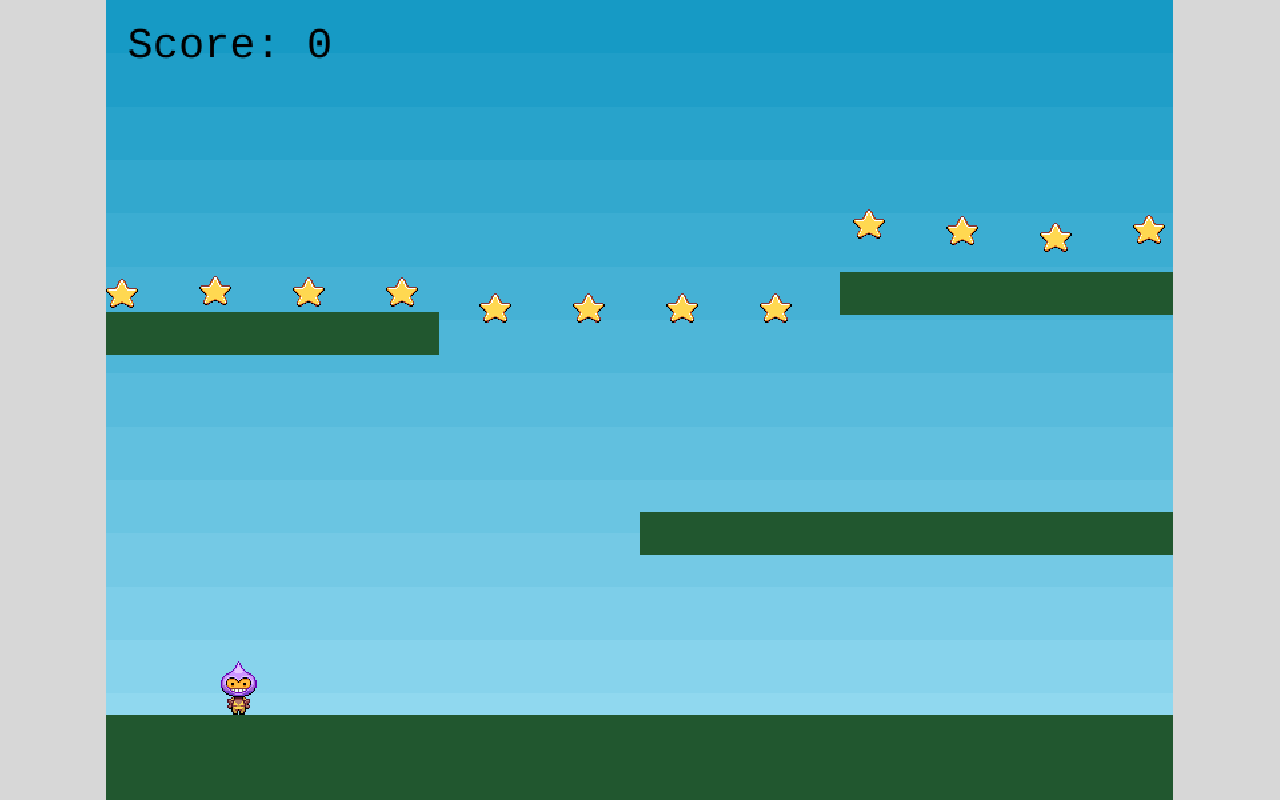
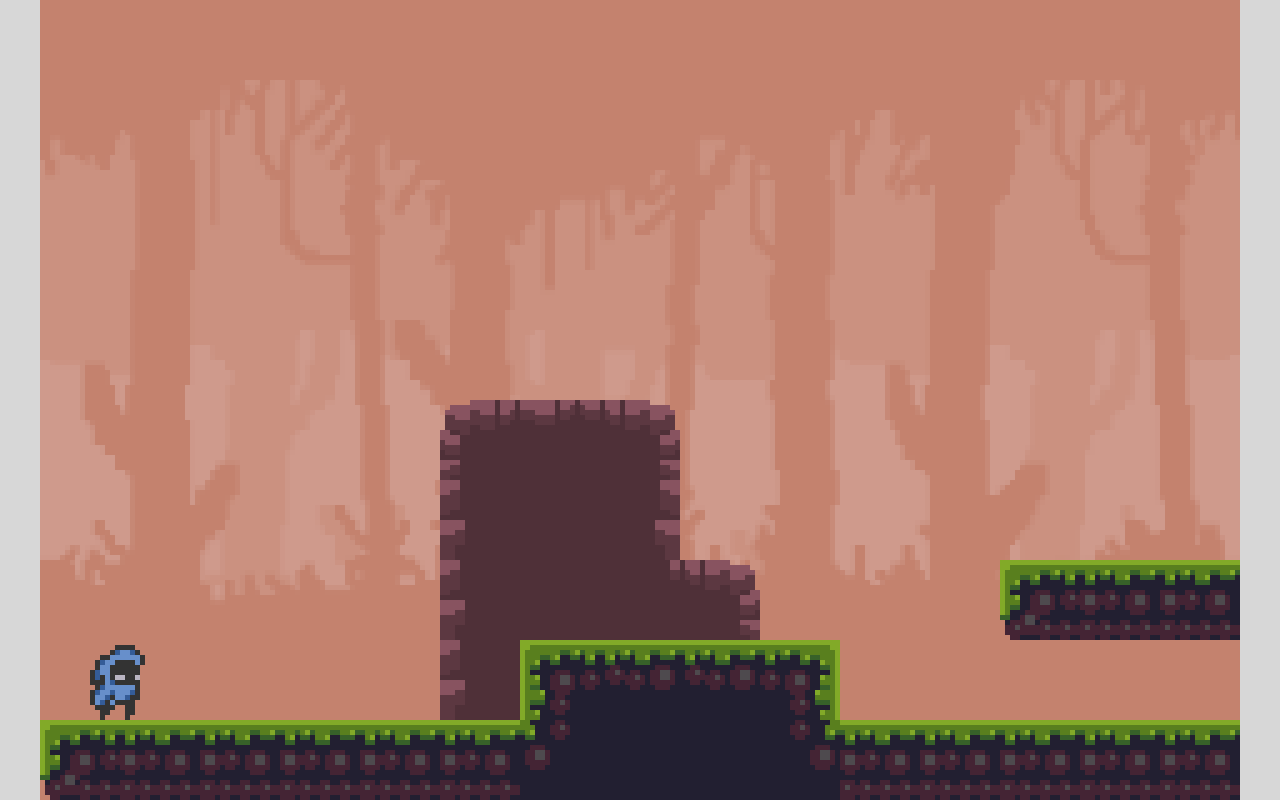
Before and after one commit to CyrusKuhlmann/PhaserPlatformer, a website built with Vite: page index.html in a window 1280 px wide. Built offline with nearby package versions, Linux system fonts and the light colour scheme; animation ran at ten frames a second; files whose address does not match are found by name.

Commit message:
parallax overhaul

```diff
--- /dev/null
+++ b/assets/maps/level1.json
@@ -0,0 +1,126 @@
+{ "compressionlevel":-1,
+ "height":10,
+ "infinite":false,
+ "layers":[
+        {
+         "data":[0, 0, 0, 0, 0, 0, 0, 0, 0, 0, 0, 0, 0, 0, 0, 0, 0, 0, 0, 0, 0, 0, 0, 0, 0, 0, 0, 0, 0, 0, 0, 0, 0, 0, 0, 0, 0, 0, 0, 0, 0, 0, 0, 0, 0,
+            0, 0, 0, 0, 0, 0, 0, 0, 0, 0, 0, 0, 0, 0, 0, 0, 0, 0, 0, 0, 0, 0, 0, 0, 0, 0, 0, 0, 0, 0, 0, 0, 0, 0, 0, 0, 0, 0, 0, 0, 0, 0, 0, 0, 0,
+            0, 0, 0, 0, 0, 0, 0, 0, 0, 0, 0, 0, 0, 0, 0, 0, 0, 0, 0, 0, 0, 0, 0, 0, 0, 0, 0, 0, 0, 0, 0, 0, 0, 0, 0, 0, 0, 0, 0, 0, 0, 0, 0, 0, 0,
+            0, 0, 0, 0, 0, 0, 0, 0, 0, 0, 0, 0, 0, 0, 0, 0, 0, 0, 0, 0, 0, 0, 0, 0, 0, 0, 0, 0, 0, 0, 0, 0, 0, 0, 0, 0, 0, 0, 0, 0, 0, 0, 0, 0, 0,
+            0, 0, 0, 0, 0, 0, 0, 0, 0, 0, 0, 0, 0, 0, 0, 0, 0, 0, 0, 0, 0, 37, 38, 39, 0, 0, 0, 0, 0, 0, 0, 0, 0, 0, 0, 0, 0, 0, 0, 0, 0, 0, 0, 0, 0,
+            0, 0, 0, 0, 0, 37, 38, 39, 0, 0, 0, 0, 0, 0, 0, 0, 0, 0, 0, 0, 0, 49, 50, 51, 0, 0, 0, 0, 0, 0, 0, 0, 0, 0, 0, 0, 0, 0, 0, 0, 0, 0, 0, 0, 0,
+            0, 0, 0, 0, 0, 49, 50, 51, 0, 0, 0, 0, 0, 0, 0, 0, 0, 0, 0, 0, 0, 49, 50, 64, 39, 0, 0, 0, 0, 0, 0, 0, 0, 0, 0, 0, 0, 0, 0, 0, 0, 0, 0, 0, 0,
+            0, 0, 0, 0, 0, 49, 50, 64, 39, 0, 0, 0, 0, 0, 0, 0, 0, 0, 0, 0, 0, 49, 50, 50, 51, 0, 0, 0, 0, 0, 0, 0, 0, 0, 0, 0, 0, 0, 0, 37, 38, 39, 0, 0, 0,
+            0, 0, 0, 0, 0, 49, 50, 50, 51, 0, 0, 0, 0, 0, 0, 0, 0, 0, 37, 65, 65, 66, 50, 50, 64, 39, 0, 0, 0, 0, 0, 0, 0, 0, 0, 0, 0, 0, 0, 54, 50, 51, 0, 0, 0,
+            0, 0, 0, 0, 0, 49, 50, 50, 64, 65, 39, 0, 0, 0, 0, 0, 0, 0, 49, 50, 50, 50, 50, 50, 50, 51, 0, 0, 0, 0, 0, 0, 0, 0, 0, 0, 0, 0, 37, 66, 50, 64, 39, 0, 0],
+         "height":10,
+         "id":2,
+         "name":"mountains",
+         "opacity":1,
+         "type":"tilelayer",
+         "visible":false,
+         "width":45,
+         "x":0,
+         "y":0
+        },
+        {
+         "data":[0, 0, 0, 0, 0, 0, 0, 0, 0, 0, 0, 0, 0, 0, 0, 0, 0, 0, 0, 0, 0, 0, 0, 0, 0, 0, 0, 0, 0, 0, 0, 0, 0, 0, 0, 0, 0, 0, 0, 0, 0, 0, 0, 0, 0,
+            0, 0, 0, 0, 0, 0, 0, 0, 0, 0, 0, 0, 0, 0, 0, 0, 0, 0, 0, 0, 0, 0, 0, 0, 0, 0, 0, 0, 0, 0, 0, 0, 0, 0, 0, 0, 0, 0, 0, 0, 0, 0, 0, 0, 0,
+            0, 0, 0, 0, 0, 0, 0, 0, 0, 0, 0, 0, 0, 0, 0, 0, 0, 0, 0, 0, 0, 0, 0, 0, 0, 0, 0, 0, 0, 0, 0, 0, 0, 0, 0, 0, 0, 0, 0, 0, 0, 0, 0, 0, 0,
+            0, 0, 0, 0, 0, 0, 0, 0, 0, 0, 0, 0, 0, 0, 0, 0, 0, 0, 0, 0, 0, 0, 0, 0, 0, 0, 0, 0, 0, 0, 0, 0, 0, 0, 0, 0, 0, 0, 0, 0, 0, 0, 0, 0, 0,
+            0, 0, 0, 0, 0, 0, 0, 0, 0, 0, 0, 0, 0, 0, 0, 0, 0, 0, 0, 0, 0, 0, 0, 0, 0, 0, 0, 0, 0, 0, 0, 0, 0, 0, 1, 44, 3, 0, 0, 0, 0, 0, 0, 0, 0,
+            0, 0, 0, 0, 0, 0, 0, 0, 0, 0, 0, 0, 0, 0, 0, 0, 0, 0, 0, 0, 0, 0, 0, 0, 0, 0, 0, 0, 0, 43, 44, 44, 45, 0, 18, 14, 16, 0, 0, 0, 0, 0, 0, 0, 0,
+            0, 0, 0, 0, 0, 0, 0, 0, 0, 0, 0, 0, 0, 0, 0, 0, 0, 1, 2, 3, 0, 0, 0, 0, 0, 0, 0, 0, 0, 0, 0, 0, 0, 0, 18, 14, 28, 29, 3, 0, 0, 0, 0, 0, 0,
+            0, 0, 0, 0, 0, 0, 0, 0, 0, 0, 0, 0, 43, 44, 44, 45, 0, 18, 14, 15, 0, 0, 0, 0, 43, 44, 44, 44, 44, 45, 0, 0, 0, 0, 18, 14, 14, 14, 15, 0, 0, 0, 0, 0, 0,
+            0, 0, 0, 0, 0, 0, 1, 2, 2, 3, 0, 0, 0, 0, 0, 0, 0, 18, 14, 15, 0, 0, 0, 0, 0, 0, 0, 0, 0, 0, 0, 0, 0, 0, 18, 14, 14, 14, 28, 2, 2, 2, 3, 0, 0,
+            43, 44, 44, 44, 44, 44, 30, 14, 14, 28, 44, 44, 44, 44, 44, 44, 44, 30, 14, 28, 44, 44, 44, 44, 44, 44, 44, 44, 44, 44, 44, 44, 44, 44, 30, 14, 14, 14, 14, 14, 14, 14, 28, 44, 45],
+         "height":10,
+         "id":1,
+         "name":"ground",
+         "opacity":1,
+         "type":"tilelayer",
+         "visible":false,
+         "width":45,
+         "x":0,
+         "y":0
+        },
+        {
+         "draworder":"topdown",
+         "id":3,
+         "name":"items",
+         "objects":[
+                {
+                 "height":8,
+                 "id":1,
+                 "name":"coin",
+                 "rotation":0,
+                 "type":"Coin",
+                 "visible":true,
+                 "width":8,
+                 "x":516,
+                 "y":72
+                },
+                {
+                 "height":8,
+                 "id":3,
+                 "name":"coin",
+                 "rotation":0,
+                 "type":"Coin",
+                 "visible":true,
+                 "width":8,
+                 "x":484,
+                 "y":72
+                },
+                {
+                 "height":8,
+                 "id":4,
+                 "name":"coin",
+                 "rotation":0,
+                 "type":"Coin",
+                 "visible":true,
+                 "width":8,
+                 "x":468,
+                 "y":72
+                },
+                {
+                 "height":8,
+                 "id":5,
+                 "name":"coin",
+                 "rotation":0,
+                 "type":"Coin",
+                 "visible":true,
+                 "width":8,
+                 "x":500,
+                 "y":72
+                }],
+         "opacity":1,
+         "type":"objectgroup",
+         "visible":true,
+         "x":0,
+         "y":0
+        }],
+ "nextlayerid":4,
+ "nextobjectid":6,
+ "orientation":"orthogonal",
+ "renderorder":"right-down",
+ "tiledversion":"1.11.2",
+ "tileheight":16,
+ "tilesets":[
+        {
+         "columns":12,
+         "firstgid":1,
+         "image":"..\/metroidvania\/tiles and background_foreground (new)\/tileset.png",
+         "imageheight":96,
+         "imagewidth":192,
+         "margin":0,
+         "name":"metroidvania",
+         "spacing":0,
+         "tilecount":72,
+         "tileheight":16,
+         "tilewidth":16
+        }],
+ "tilewidth":16,
+ "type":"map",
+ "version":"1.10",
+ "width":45
+}
--- a/package.json
+++ b/package.json
@@ -1,5 +1,5 @@
 {
-  "name": "pinball",
+  "name": "platformer",
   "private": true,
   "version": "0.0.0",
   "type": "module",
--- a/src/main.js
+++ b/src/main.js
@@ -1,13 +1,13 @@
 import * as Phaser from "phaser";
-import { Start } from "./scenes/Start.js";
+import { Game } from "./scenes/Game.js";
 
 const config = {
   type: Phaser.AUTO,
-  width: 800,
-  height: 600,
+  width: 240,
+  height: 160,
   pixelArt: true,
   parent: "game-container",
-  scene: [Start],
+  scene: [Game],
   physics: {
     default: "arcade",
     arcade: {
@@ -18,8 +18,6 @@ const config = {
   scale: {
     mode: Phaser.Scale.FIT,
     autoCenter: Phaser.Scale.CENTER_BOTH,
-    width: 800,
-    height: 600,
   },
 };
 
--- /dev/null
+++ b/src/scenes/Game.js
@@ -0,0 +1,142 @@
+import * as Phaser from "phaser";
+
+import heroIdle from "/assets/metroidvania/herochar sprites(new)/herochar_idle_anim_strip_4.png";
+import background from "/assets/metroidvania/tiles and background_foreground (new)/background.png";
+import tileset from "/assets/metroidvania/tiles and background_foreground (new)/tileset.png";
+import coin from "/assets/metroidvania/miscellaneous sprites/coin_anim_strip_6.png";
+import coinPickup from "/assets/metroidvania/miscellaneous sprites/coin_pickup_anim_strip_6.png";
+import level1 from "/assets/maps/level1.json";
+import collect from "/assets/sounds/collect.mp3";
+import bounce from "/assets/sounds/bounce.mp3";
+
+export class Game extends Phaser.Scene {
+  constructor() {
+    super("Game");
+  }
+
+  preload() {
+    this.load.spritesheet("heroIdle", heroIdle, {
+      frameWidth: 16,
+      frameHeight: 16,
+    });
+    this.load.spritesheet("coin", coin, {
+      frameWidth: 8,
+      frameHeight: 8,
+    });
+    this.load.spritesheet("coinPickup", coinPickup, {
+      frameWidth: 8,
+      frameHeight: 8,
+    });
+    this.load.image("background", background);
+    this.load.image("tileset", tileset);
+    this.load.tilemapTiledJSON("level1", level1);
+    this.load.audio("collect", collect);
+    this.load.audio("bounce", bounce);
+  }
+
+  create() {
+    const { height } = this.scale;
+
+    const level = this.make.tilemap({ key: "level1" });
+    const tileset = level.addTilesetImage("metroidvania", "tileset");
+
+    this.add
+      .tileSprite(0, 0, level.widthInPixels, height, "background")
+      .setOrigin(0)
+      .setScrollFactor(0.3, 0); // Parallax at 0.3
+    level.createLayer("mountains", tileset, 0, 0).setScrollFactor(0.6, 0); // Parallax at 0.6
+
+    const ground = level
+      .createLayer("ground", tileset, 0, 0)
+      .setCollisionBetween(1, 1000); // Choose which tile IDs collide
+
+    this.hero = this.physics.add
+      .sprite(16, height - 16, "heroIdle")
+      .setOrigin(0.5, 1)
+      .setBounce(0)
+      .setCollideWorldBounds(true);
+
+    // Set the hero's bounding box
+    this.hero.body.setSize(10, 16).setOffset(3, 0);
+
+    this.anims.create({
+      key: "idle",
+      frames: this.anims.generateFrameNumbers("heroIdle", { start: 0, end: 3 }),
+      frameRate: 10,
+      repeat: -1,
+    });
+    this.hero.play("idle");
+    this.physics.add.collider(this.hero, ground);
+
+    // Coins
+    this.anims.create({
+      key: "coinSpin",
+      frames: this.anims.generateFrameNumbers("coin", { start: 0, end: 5 }),
+      frameRate: 10,
+      repeat: -1,
+    });
+    this.anims.create({
+      key: "coinPickup",
+      frames: this.anims.generateFrameNumbers("coinPickup", {
+        start: 0,
+        end: 5,
+      }),
+      frameRate: 20,
+    });
+    this.coins = this.physics.add.staticGroup();
+    level.getObjectLayer("items").objects.forEach((item) => {
+      if (item.name !== "coin") return;
+      this.coins.create(item.x, item.y, "coin").setOrigin(0).play("coinSpin");
+    });
+    this.physics.add.overlap(
+      this.hero,
+      this.coins,
+      this.collectCoin,
+      null,
+      this
+    );
+
+    // Set up camera
+    this.cameras.main.setBounds(
+      0,
+      0,
+      level.widthInPixels,
+      level.heightInPixels
+    );
+    this.cameras.main.startFollow(this.hero, true, 0.1, 0.1);
+
+    // Set up physics
+    this.physics.world.setBounds(
+      0,
+      0,
+      level.widthInPixels,
+      level.heightInPixels
+    );
+
+    this.cursors = this.input.keyboard.createCursorKeys();
+  }
+
+  update() {
+    if (this.cursors.left.isDown) {
+      this.hero.setVelocityX(-100);
+      this.hero.flipX = true;
+    } else if (this.cursors.right.isDown) {
+      this.hero.setVelocityX(100);
+      this.hero.flipX = false;
+    } else {
+      this.hero.setVelocityX(0);
+    }
+    if (this.cursors.up.isDown && this.hero.body.blocked.down) {
+      this.hero.setVelocityY(-160);
+      this.sound.play("bounce");
+    }
+  }
+
+  collectCoin(hero, coin) {
+    coin.disableBody(false, false);
+    this.sound.play("collect");
+    coin.play("coinPickup", true).once("animationcomplete", () => {
+      coin.destroy();
+    });
+  }
+}
--- a/src/scenes/Start.js
+++ /dev/null
@@ -1,186 +0,0 @@
-import * as Phaser from "phaser";
-
-import sky from "/assets/sprites/sky.png";
-import platform from "/assets/sprites/platform.png";
-import star from "/assets/sprites/star.png";
-import bomb from "/assets/sprites/bomb.png";
-import dude from "/assets/sprites/dude.png";
-
-import bounce from "/assets/sounds/bounce.mp3";
-import collect from "/assets/sounds/collect.mp3";
-import gameover from "/assets/sounds/gameover.mp3";
-
-export class Start extends Phaser.Scene {
-  constructor() {
-    super("Start");
-    this.score = 0;
-    this.gameOver = false;
-  }
-
-  preload() {
-    this.load.image("sky", sky);
-    this.load.image("ground", platform);
-    this.load.image("star", star);
-    this.load.image("bomb", bomb);
-    this.load.spritesheet("dude", dude, {
-      frameWidth: 32,
-      frameHeight: 48,
-    });
-    this.load.audio("bounce", bounce);
-    this.load.audio("collect", collect);
-    this.load.audio("gameover", gameover);
-  }
-
-  create() {
-    //  A simple background for our game
-    this.add.image(400, 300, "sky");
-
-    //  The this.platforms group contains the ground and the 2 ledges we can jump on
-    this.platforms = this.physics.add.staticGroup();
-
-    //  Here we create the ground.
-    //  Scale it to fit the width of the game (the original sprite is 400x32 in size)
-    this.platforms.create(400, 568, "ground").setScale(2).refreshBody();
-
-    //  Now let's create some ledges
-    this.platforms.create(600, 400, "ground");
-    this.platforms.create(50, 250, "ground");
-    this.platforms.create(750, 220, "ground");
-
-    // The this.player and its settings
-    this.player = this.physics.add.sprite(100, 450, "dude");
-
-    //  this.player physics properties. Give the little guy a slight bounce.
-    this.player.setBounce(0.2);
-    this.player.setCollideWorldBounds(true);
-
-    //  Our this.player animations, turning, walking left and walking right.
-    this.anims.create({
-      key: "left",
-      frames: this.anims.generateFrameNumbers("dude", { start: 0, end: 3 }),
-      frameRate: 10,
-      repeat: -1,
-    });
-
-    this.anims.create({
-      key: "turn",
-      frames: [{ key: "dude", frame: 4 }],
-      frameRate: 20,
-    });
-
-    this.anims.create({
-      key: "right",
-      frames: this.anims.generateFrameNumbers("dude", { start: 5, end: 8 }),
-      frameRate: 10,
-      repeat: -1,
-    });
-
-    //  Input Events
-    this.cursors = this.input.keyboard.createCursorKeys();
-    this.input.setDefaultCursor("grab");
-
-    //  Some this.stars to collect, 12 in total, evenly spaced 70 pixels apart along the x axis
-    this.stars = this.physics.add.group({
-      key: "star",
-      repeat: 11,
-      setXY: { x: 12, y: 0, stepX: 70 },
-    });
-
-    this.stars.children.iterate(function (child) {
-      //  Give each star a slightly different bounce
-      child.setBounceY(Phaser.Math.FloatBetween(0.4, 0.8));
-    });
-
-    this.bombs = this.physics.add.group();
-
-    //  The score
-    this.scoreText = this.add.text(16, 16, "Score: 0", {
-      fontSize: "32px",
-      fill: "#000",
-    });
-
-    //  Collide the this.player and the this.stars with the this.platforms
-    this.physics.add.collider(this.player, this.platforms);
-    this.physics.add.collider(this.stars, this.platforms);
-    this.physics.add.collider(this.bombs, this.platforms);
-
-    //  Checks to see if the this.player overlaps with any of the this.stars, if he does call the collectStar function
-    this.physics.add.overlap(
-      this.player,
-      this.stars,
-      this.collectStar,
-      null,
-      this
-    );
-
-    this.physics.add.collider(
-      this.player,
-      this.bombs,
-      this.hitBomb,
-      null,
-      this
-    );
-  }
-
-  update() {
-    if (this.gameOver) {
-      return;
-    }
-
-    if (this.cursors.left.isDown) {
-      this.player.setVelocityX(-160);
-
-      this.player.anims.play("left", true);
-    } else if (this.cursors.right.isDown) {
-      this.player.setVelocityX(160);
-
-      this.player.anims.play("right", true);
-    } else {
-      this.player.setVelocityX(0);
-
-      this.player.anims.play("turn");
-    }
-
-    if (this.cursors.up.isDown && this.player.body.touching.down) {
-      this.player.setVelocityY(-330);
-      this.sound.play("bounce");
-    }
-  }
-
-  collectStar(player, star) {
-    star.disableBody(true, true);
-
-    //  Add and update the score
-    this.score += 10;
-    this.scoreText.setText("Score: " + this.score);
-    this.sound.play("collect");
-
-    if (this.stars.countActive(true) === 0) {
-      //  A new batch of this.stars to collect
-      this.stars.children.iterate(function (child) {
-        child.enableBody(true, child.x, 0, true, true);
-      });
-
-      var x =
-        player.x < 400
-          ? Phaser.Math.Between(400, 800)
-          : Phaser.Math.Between(0, 400);
-
-      var bomb = this.bombs.create(x, 16, "bomb");
-      bomb.setBounce(1);
-      bomb.setCollideWorldBounds(true);
-      bomb.setVelocity(Phaser.Math.Between(-200, 200), 20);
-      bomb.allowGravity = false;
-    }
-  }
-
-  hitBomb(player) {
-    this.physics.pause();
-    player.setTint(0xff0000);
-
-    player.anims.play("turn");
-    this.sound.play("gameover");
-
-    this.gameOver = true;
-  }
-}
```
Also changed, not shown: index.html (+1 -1 lines), assets/metroidvania/herochar sprites(new)/herochar_idle_anim_strip_4.png (added), assets/metroidvania/miscellaneous sprites/coin_anim_strip_6.png (added), assets/metroidvania/miscellaneous sprites/coin_pickup_anim_strip_6.png (added), assets/metroidvania/tiles and background_foreground (new)/background.png (added), assets/metroidvania/tiles and background_foreground (new)/tileset.png (added).
